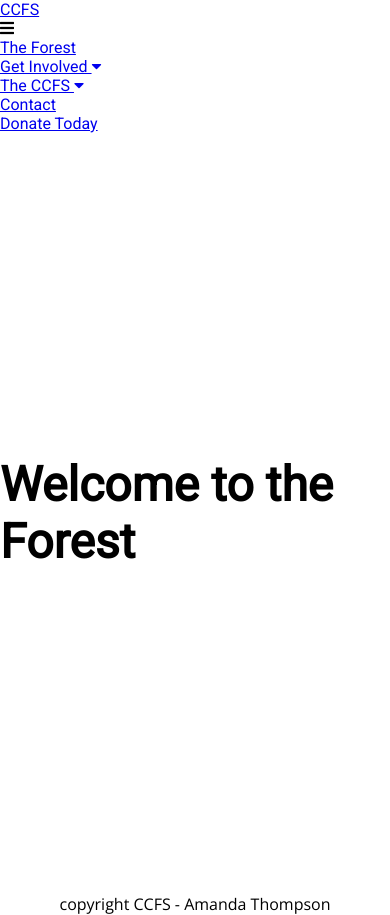
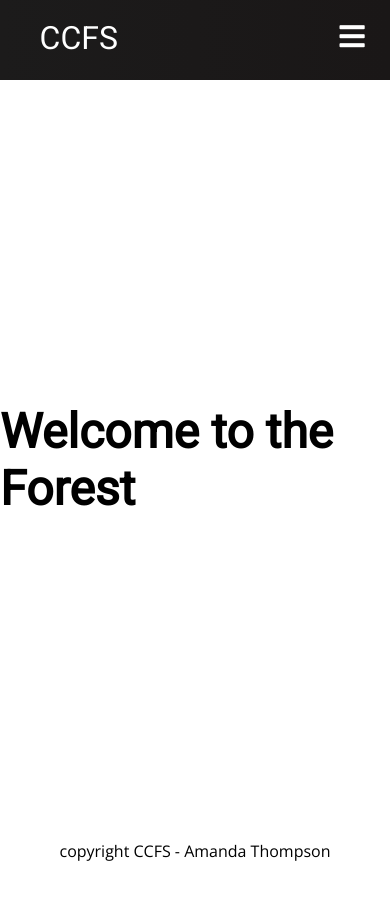
Before and after one commit to Maandarr/Capstone-CCFS, a React (Create React App) app in the folder ccfs-react/: page / in a window 390 px wide. After the commit the page ends 862 px from the top, so only its background shows below. Built offline with nearby package versions, Linux system fonts and the light colour scheme.

Commit message:
Style navbar, background color, padding, positioning, hover colour

```diff
--- a/ccfs-react/src/components/css/Navbar.css
+++ b/ccfs-react/src/components/css/Navbar.css
@@ -0,0 +1,146 @@
+.navbar {
+  background: linear-gradient(90deg, rgb(28, 27, 27) 0%, rgb(26, 23, 23) 100%);
+  height: 80px;
+  display: flex;
+  justify-content: center;
+  align-items: center;
+  font-size: 1.2rem;
+}
+
+.navbar-logo {
+  color: #fff;
+  justify-self: start;
+  margin-left: 20px;
+  cursor: pointer;
+  text-decoration: none;
+  font-size: 2rem;
+}
+
+.fa-firstdraft {
+  margin-left: 0.5rem;
+  font-size: 1.6rem;
+}
+
+.nav-menu {
+  display: grid;
+  grid-template-columns: repeat(5, auto);
+  grid-gap: 10px;
+  list-style: none;
+  text-align: center;
+  width: 70vw;
+  justify-content: end;
+  margin-right: 2rem;
+}
+
+.nav-item {
+  display: flex;
+  align-items: center;
+  height: 80px;
+}
+
+.nav-links {
+  color: white;
+  text-decoration: none;
+  padding: 0.5rem 1rem;
+}
+
+.nav-links:hover {
+  background-color: #1888ff;
+  border-radius: 4px;
+  transition: all 0.2s ease-out;
+}
+
+.fa-bars {
+  color: #fff;
+}
+
+.nav-links-mobile {
+  display: none;
+}
+
+.menu-icon {
+  display: none;
+}
+
+@media screen and (max-width: 960px) {
+  .NavbarItems {
+    position: relative;
+  }
+
+  .nav-menu {
+    display: flex;
+    flex-direction: column;
+    width: 100%;
+    height: 90vh;
+    position: absolute;
+    top: 80px;
+    left: -100%;
+    opacity: 1;
+    transition: all 0.5s ease;
+  }
+
+  .nav-menu.active {
+    background: #242222;
+    left: 0;
+    opacity: 1;
+    transition: all 0.5s ease;
+    z-index: 1;
+  }
+
+  .nav-links {
+    text-align: center;
+    padding: 2rem;
+    width: 100%;
+    display: table;
+  }
+
+  .nav-links:hover {
+    background-color: #1888ff;
+    border-radius: 0;
+  }
+
+  .navbar-logo {
+    position: absolute;
+    top: 0;
+    left: 0;
+    transform: translate(25%, 50%);
+  }
+
+  .menu-icon {
+    display: block;
+    position: absolute;
+    top: 0;
+    right: 0;
+    transform: translate(-100%, 60%);
+    font-size: 1.8rem;
+    cursor: pointer;
+  }
+
+  .fa-times {
+    color: #fff;
+    font-size: 2rem;
+  }
+
+  .nav-links-mobile {
+    display: block;
+    text-align: center;
+    padding: 1.5rem;
+    margin: 2rem auto;
+    border-radius: 4px;
+    width: 80%;
+    background: #1888ff;
+    text-decoration: none;
+    color: #fff;
+    font-size: 1.5rem;
+  }
+
+  .nav-links-mobile:hover {
+    background: #fff;
+    color: #1888ff;
+    transition: 250ms;
+  }
+
+  button {
+    display: none;
+  }
+}
```
